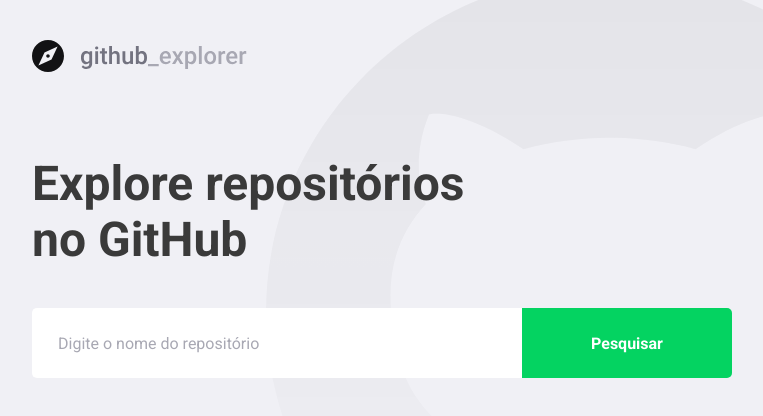
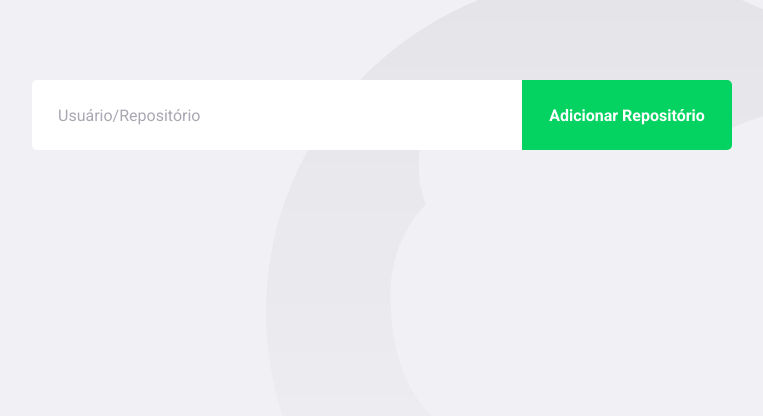
Before and after one commit to RoberManuki/StarCorp_web, a React (Create React App) app: page / in a window 1280 px wide. Shown: the top 416 px of the page, without its empty margins (148-911 px from the left). Built offline with nearby package versions, Linux system fonts and the light colour scheme.

Commit message:
added function handleDeleteRepo

```diff
--- a/src/pages/Dashboard/index.tsx
+++ b/src/pages/Dashboard/index.tsx
@@ -1,8 +1,7 @@
 import React, { useState, useEffect, FormEvent } from 'react';
 import { Link } from 'react-router-dom';
-import { FiChevronRight } from 'react-icons/fi';
-import logoImg from '../../assets/logo.svg';
-import { Title, Form, Repositories, Error } from './styles';
+import { FiChevronRight, FiTrash2, FiEdit } from 'react-icons/fi';
+import { Form, Repositories, Error } from './styles';
 import api from '../../services/api';
 
 interface Repository {
@@ -43,7 +42,7 @@ const Dashboard: React.FunctionComponent = () => {
     event.preventDefault();
 
     if (!newRepo) {
-      setInputError('Digite o autor/nome do repositório.');
+      setInputError('Digite o usuário/nome do repositório.');
       return;
     }
 
@@ -60,24 +59,39 @@ const Dashboard: React.FunctionComponent = () => {
     }
   }
 
+  async function handleDeleteRepository(repository: Repository): Promise<void> {
+    setRepositories(
+      repositories.filter(repo => repo.full_name !== repository.full_name),
+    );
+  }
+
   return (
     <>
-      <img src={logoImg} alt="Github Explorer" />
-      <Title>Explore repositórios no GitHub</Title>
-
       <Form hasError={!!inputError} onSubmit={handleAddRepository}>
         <input
           value={newRepo}
           onChange={e => setNewRepo(e.target.value)}
-          placeholder="Digite o nome do repositório"
+          placeholder="Usuário/Repositório"
         />
-        <button type="submit">Pesquisar</button>
+        <button type="submit">Adicionar Repositório</button>
       </Form>
 
       {inputError && <Error>{inputError}</Error>}
 
       <Repositories>
         {repositories.map(repository => (
+          <>
+            <button
+              type="button"
+              onClick={() => handleDeleteRepository(repository)}
+            >
+              <FiTrash2 color="#621f27" size={20} />
+            </button>
+
+            <button type="button" onClick={() => {}}>
+              <FiEdit color="#99ad26" size={20} />
+            </button>
+
             <Link
               key={repository.full_name}
               to={`repositories/${repository.full_name}`}
@@ -94,6 +108,7 @@ const Dashboard: React.FunctionComponent = () => {
 
               <FiChevronRight size={20} />
             </Link>
+          </>
         ))}
       </Repositories>
     </>
--- a/src/pages/Dashboard/styles.ts
+++ b/src/pages/Dashboard/styles.ts
@@ -63,14 +63,17 @@ export const Error = styled.span`
 
 export const Repositories = styled.div`
   margin-top: 80px;
-  max-width: 700px;
+  max-width: 650px;
+
+  button {
+    display: flex;
+  }
 
   a {
     background: #fff;
     border-radius: 5px;
     width: 100%;
     padding: 24px;
-    display: block;
     text-decoration: none;
     display: flex;
     align-items: center;
--- a/src/pages/Repository/index.tsx
+++ b/src/pages/Repository/index.tsx
@@ -4,7 +4,6 @@ import { FiChevronLeft, FiChevronRight } from 'react-icons/fi';
 import api from '../../services/api';
 
 import { Header, RepositoryInfo, Issues } from './styles';
-import logoImg from '../../assets/logo.svg';
 
 interface RepositoryParams {
   repository: string;
@@ -34,7 +33,6 @@ interface Issue {
 const Repository: React.FunctionComponent = () => {
   const [repository, setRepository] = useState<Repository | null>(null);
   const [issues, setIssues] = useState<Issue[]>([]);
-  console.log(issues);
 
   const { params } = useRouteMatch<RepositoryParams>();
 
@@ -51,7 +49,6 @@ const Repository: React.FunctionComponent = () => {
   return (
     <>
       <Header>
-        <img src={logoImg} alt="Github Explorer" />
         <Link to="/">
           <FiChevronLeft size={16} />
           Voltar
@@ -70,6 +67,7 @@ const Repository: React.FunctionComponent = () => {
               <p>{repository.description}</p>
             </div>
           </header>
+
           <ul>
             <li>
               <strong>{repository.stargazers_count}</strong>
```
Lines whose indentation alone changed are shown as unchanged.
